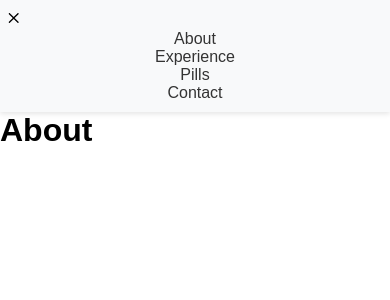
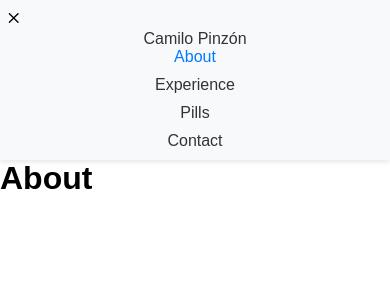
Before and after one commit to CamiloPinzon/camilopinzon.tech, a React (Vite) app: page / in a window 390 px wide. Both pictures are taken after a click on the element 195 px from the left and 20 px from the top of the page. Shown: the top 300 px of the page. Built offline with nearby package versions, Linux system fonts and the light colour scheme.

Commit message:
Some menu fixes

```diff
--- a/src/components/MainMenu/MainMenu.component.tsx
+++ b/src/components/MainMenu/MainMenu.component.tsx
@@ -1,6 +1,6 @@
 import { useState } from "react";
 
-import { Link, Outlet } from "react-router-dom";
+import { Outlet, NavLink } from "react-router-dom";
 import { PiHamburger } from "react-icons/pi";
 import { CgClose } from "react-icons/cg";
 
@@ -15,30 +15,38 @@ const MainMenu = () => {
 
 	return (
 		<>
-			<nav className={`main-menu ${isMenuOpen ? "open" : ""}`}>
-				<div className={`menu-icon ${isMenuOpen ? "" : "centered"}`} onClick={toggleMenu}>
+			<nav className={`main-menu ${isMenuOpen ? "open" : ""}`} role="menu">
+				<div
+					className={`menu-icon ${isMenuOpen ? "" : "centered"}`}
+					onClick={toggleMenu}
+				>
 					{isMenuOpen ? <CgClose /> : <PiHamburger />}
+				</div>
+				<div className="siteNmae">
+					<NavLink to={"/"} onClick={toggleMenu} role="menuitem">
+						Camilo Pinzón
+					</NavLink>
 				</div>
 				<ul className={`${isMenuOpen ? "open" : ""}`}>
 					<li>
-						<Link to={"/"} onClick={toggleMenu}>
+						<NavLink to={"/"} onClick={toggleMenu} role="menuitem">
 							About
-						</Link>
+						</NavLink>
 					</li>
 					<li>
-						<Link to={"/experience"} onClick={toggleMenu}>
+						<NavLink to={"/experience"} onClick={toggleMenu} role="menuitem">
 							Experience
-						</Link>
+						</NavLink>
 					</li>
 					<li>
-						<Link to={"/pills"} onClick={toggleMenu}>
+						<NavLink to={"/pills"} onClick={toggleMenu} role="menuitem">
 							Pills
-						</Link>
+						</NavLink>
 					</li>
 					<li>
-						<Link to={"/contact"} onClick={toggleMenu}>
+						<NavLink to={"/contact"} onClick={toggleMenu} role="menuitem">
 							Contact
-						</Link>
+						</NavLink>
 					</li>
 				</ul>
 			</nav>
--- a/src/components/MainMenu/MainMenu.styles.scss
+++ b/src/components/MainMenu/MainMenu.styles.scss
@@ -1,6 +1,19 @@
 .main-menu {
     display: flex;
-    justify-content: center;
+    justify-content: space-between;
+    padding: 20px;
+
+    .siteNmae {
+        a {
+            color: #333;
+            text-decoration: none;
+            transition: color 0.3s ease;
+
+            &:hover {
+                color: #007bff;
+            }
+        }
+    }
 
     .menu-icon {
         display: none;
@@ -27,7 +40,8 @@
                 text-decoration: none;
                 transition: color 0.3s ease;
 
-                &:hover {
+                &:hover,
+                &.active {
                     color: #007bff;
                 }
             }
@@ -48,6 +62,21 @@
         box-shadow: 0 2px 5px rgba(0, 0, 0, 0.1);
         padding: 10px;
 
+        .siteNmae {
+            display: flex;
+            justify-content: center;
+
+            a {
+                color: #333;
+                text-decoration: none;
+                transition: color 0.3s ease;
+
+                &:hover {
+                    color: #007bff;
+                }
+            }
+        }
+
         .menu-icon {
             display: flex;
             width: 100%;
@@ -67,6 +96,7 @@
 
         ul.open {
             display: flex;
+            gap: 10px;
         }
 
         li {
```
